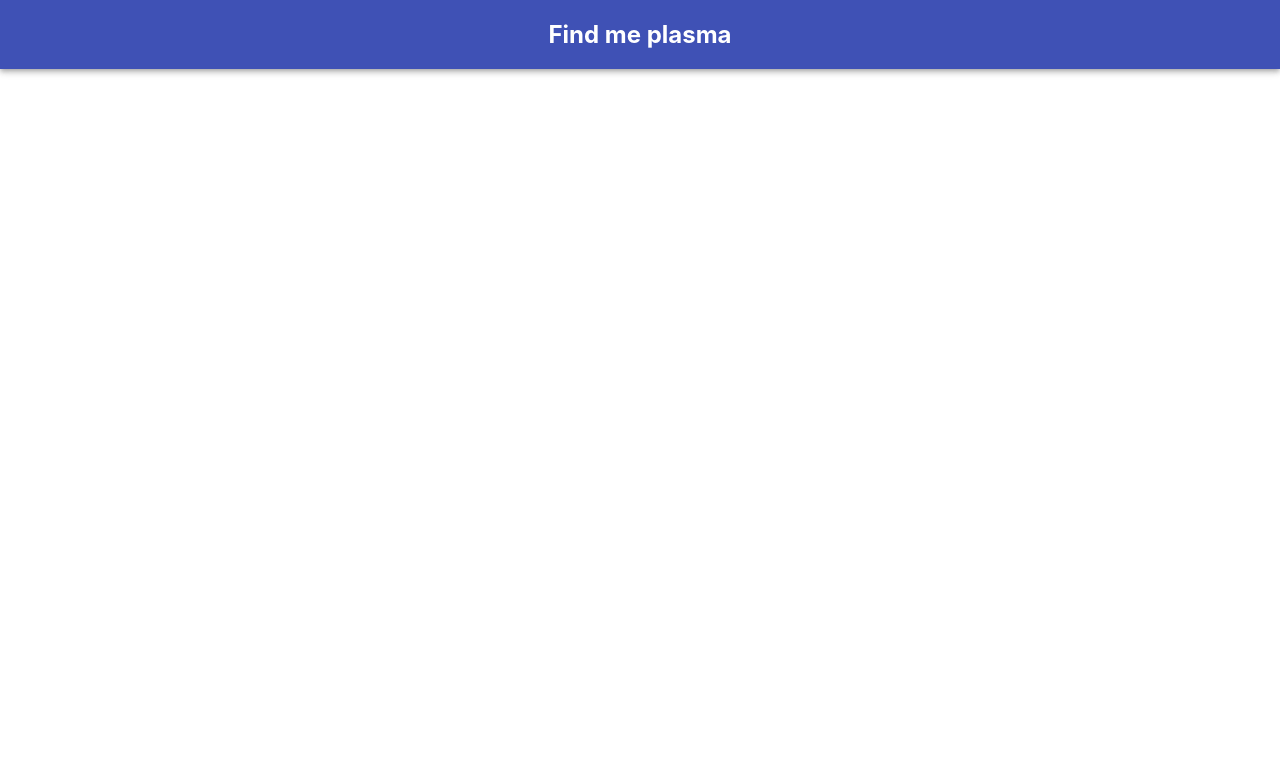
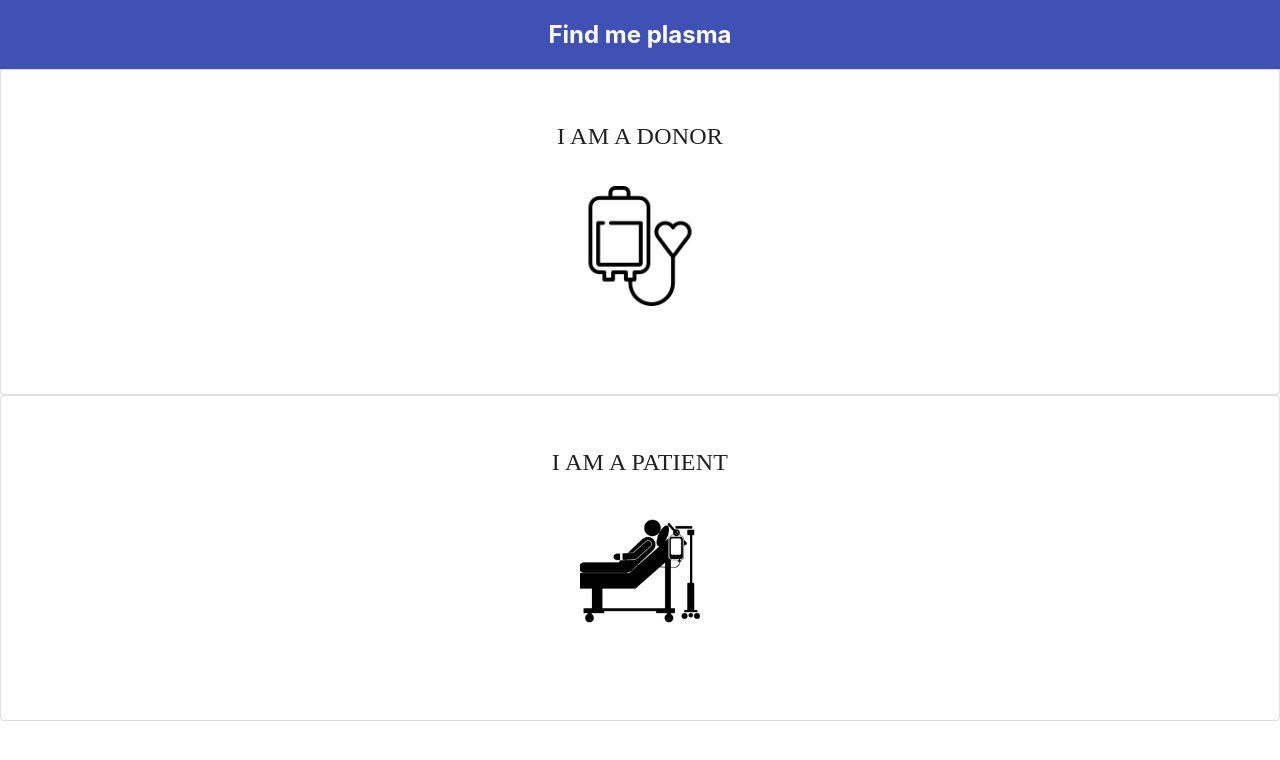
Before and after one commit to vinita1005/Covid-helping-hand-platform-using-rest-apis, a React (Create React App) app in the folder UI/my-app/: page / in a window 1280 px wide. Shown: the top 760 px of the page. Built offline with nearby package versions, Linux system fonts and the light colour scheme.

Commit message:
Homepage created

```diff
--- a/UI/my-app/src/App.js
+++ b/UI/my-app/src/App.js
@@ -2,11 +2,33 @@ import logo from './logo.svg';
 import './App.css';
 import Container from "@material-ui/core/Container";
 import Header from './components/Header';
+import React, { useState } from "react";
+import UserType from "./components/UserType";
 
 function App() {
+
+  const [userStage, setUserStage] = useState(0);
+
+  const setStageHandler = (stage) => {
+    setUserStage(stage);
+  };
+
+  const getAppStage = () => {
+    switch(userStage){
+      case 0:
+        return <UserType onUserStage={setStageHandler}/>;
+      // case 1:
+      //   return <RegisterDonor onUserStage={setStageHandler}/>;
+      // case 2:
+      //   return <RegisterDonor onUserStage={setStageHandler}/>;
+      case 3:
+        return <UserType onUserStage={setStageHandler}/>;
+    }
+  };
   return (
     <div className="App">
       <Header/>
+      {getAppStage()}
     </div>
   );
 }
--- /dev/null
+++ b/UI/my-app/src/components/UserCard.js
@@ -0,0 +1,56 @@
+import React from "react";
+import { makeStyles } from "@material-ui/core/styles";
+import Card from "@material-ui/core/Card";
+import CardContent from "@material-ui/core/CardContent";
+import Button from "@material-ui/core/Button";
+import Typography from "@material-ui/core/Typography";
+import Avatar from "@material-ui/core/Avatar";
+
+import Donor from "../assets/donor.png";
+import Patient from "../assets/patient.jpeg";
+
+const useStyles = makeStyles({
+    root: {
+      display: "flex",
+      flex: 1,
+      justifyContent: "center",
+      flexDirection: "column",
+    },
+    title: {
+      fontSize: 24,
+      fontFamily: "bold",
+    },
+    cardButton: {
+      minWidth: 275,
+      justifyContent: "center",
+      alignItems: "center",
+      padding: 32,
+    },
+    avatarStle: {
+      height: 120,
+      width: 120,
+      padding: 16,
+      margin: 16,
+    },
+  });
+
+  export default function UserCard({ title, iconType, onSelect }) {
+    const classes = useStyles();
+    return (
+      <Card className={classes.root} variant="outlined">
+        <Button onClick={onSelect} className={classes.cardButton}>
+          <CardContent>
+            <Typography className={classes.title} gutterBottom>
+              {title}
+            </Typography>
+
+            {iconType === "donor" ? (
+              <Avatar className={classes.avatarStle} src={Donor} />
+            ) : (
+              <Avatar className={classes.avatarStle} src={Patient} />
+            )}
+          </CardContent>
+        </Button>
+      </Card>
+    );
+  }
--- /dev/null
+++ b/UI/my-app/src/components/UserType.js
@@ -0,0 +1,15 @@
+import React from "react";
+import UserCard from "./UserCard";
+
+export default function UserType({onUserStage}){
+    return (
+        <div>
+            <div>
+                <UserCard title="I am a Donor" iconType="donor" onSelect={() => onUserStage(1)}></UserCard>
+            </div>
+            <div>
+                <UserCard title="I am a Patient" iconType="patient" onSelect={()=> onUserStage(2)}></UserCard>
+            </div>
+        </div>
+    );
+}
```
Also changed, not shown: UI/my-app/src/assets/donor.png (added), UI/my-app/src/assets/patient.jpeg (added).
